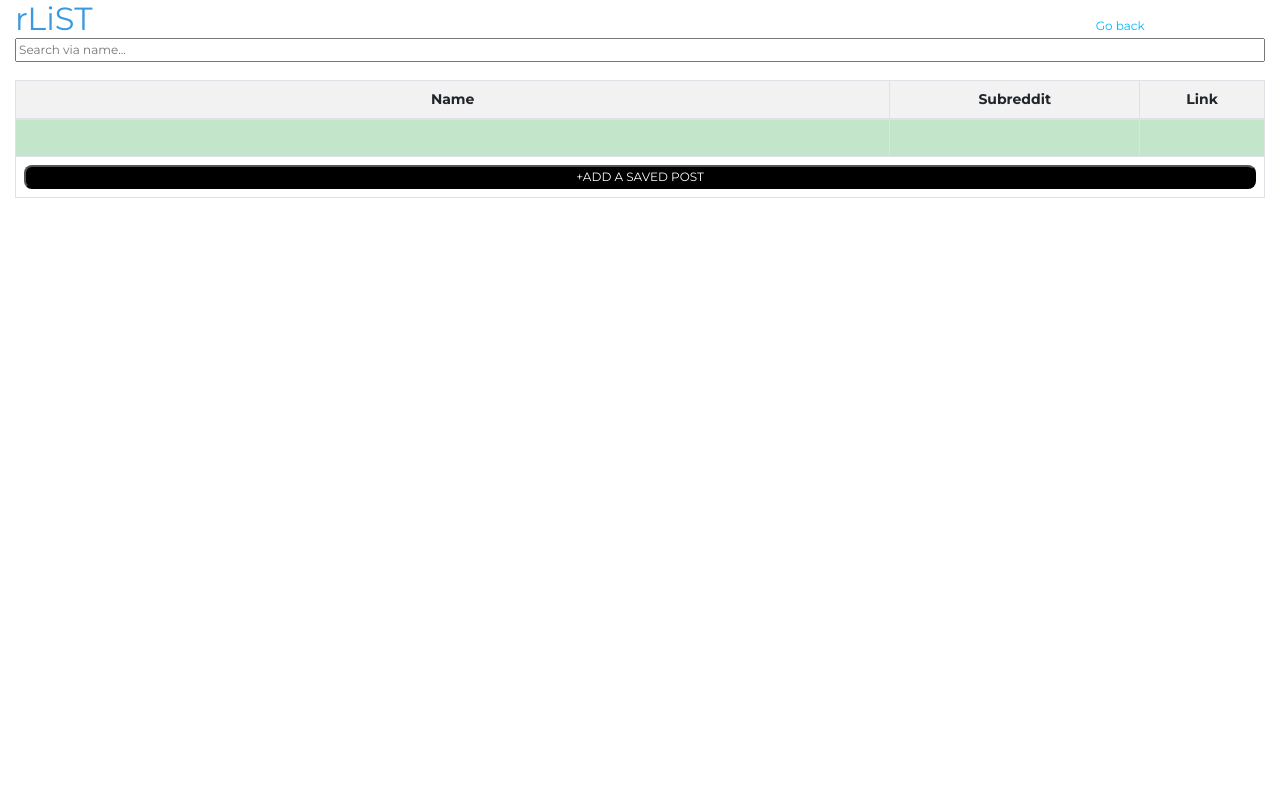
After one commit to mgkbadola/cataLiST, a Node server app: page /saveddit in a window 1280 px wide. The commit adds this page. Run offline with Node 20, Linux system fonts and the light colour scheme; data that the repository does not hold is empty.

Commit message:
Added saved reddit posts

```diff
--- a/app.js
+++ b/app.js
@@ -9,6 +9,7 @@ var usersRouter = require('./routes/users');
 var gamesRouter = require('./routes/games');
 var showsRouter = require('./routes/shows');
 var filmsRouter = require('./routes/films');
+var redditRouter = require('./routes/saveddit')
 
 var app = express();
 
@@ -26,7 +27,8 @@ app.use('/', indexRouter);
 app.use('/users', usersRouter);
 app.use('/games',gamesRouter);
 app.use('/shows',showsRouter);
-app.use('/films',filmsRouter);
+app.use('/films', filmsRouter);
+app.use('/saveddit', redditRouter);
 
 // catch 404 and forward to error handler
 app.use(function(req, res, next) {
--- a/db.js
+++ b/db.js
@@ -20,15 +20,22 @@ function getalldata(condition){
             sql='select * from films'
             break
         case 'gg':
-            sql='select * from game_genres'
+            sql = 'select * from game_genres'
             break
         case 'l':
-            sql='select * from languages'
+            sql = 'select * from languages'
             break
         case 'p':
-            sql='select * from platforms'
+            sql = 'select * from platforms'
             break
-        default: console.log('no data returned')
+        case 'r':
+            sql = 'select * from reddit_saved'
+            break
+        case 'sub':
+            sql = 'select * from subreddits'
+            break
+        default:
+            console.log('no data returned')
     }
     return new Promise(function (resolve, reject){
         connection.query(
@@ -111,22 +118,38 @@ function insertsingle(table,value){
         connection.query(
             sql,
             function (err,rows,cols) {
-                if(err){
+                if (err) {
                     reject(err)
                     console.log('error aa gaya!')
-                }
-                else
+                } else
                     resolve(rows)
             }
         )
     });
 }
 
-module.exports={
+function insert_reddit(name, sub, link = null) {
+    return new Promise(function (resolve, reject) {
+        var sql = `insert ignore into reddit_saved values ("${name}","${sub}","${link}");`
+        connection.query(
+            sql,
+            function (err, rows, cols) {
+                if (err) {
+                    reject(err)
+                    console.log('error aa gaya!')
+                } else
+                    resolve(rows)
+            }
+        )
+    });
+}
+
+module.exports= {
     getalldata,
     insertgame,
     insertshow,
     insertfilm,
     insertgenregame,
-    insertsingle
+    insertsingle,
+    insert_reddit
 }
--- a/public/stylesheets/style.css
+++ b/public/stylesheets/style.css
@@ -43,7 +43,7 @@ select {
   -moz-text-align-last: center;
 }
 
-datalist {
+option {
   text-align-last: center;
   text-align: center;
   -ms-text-align-last: center;
--- /dev/null
+++ b/routes/saveddit.js
@@ -0,0 +1,22 @@
+var express = require('express');
+var router = express.Router();
+var db = require('../db')
+
+router.get('/', function (req, res, next) {
+    db.getalldata('sub').then((subreddits) =>
+        db.getalldata('r').then((reddit) =>
+            res.render('saveddit', {subreddits, reddit, title: "cataLIST - Saved Reddit Posts/Comments"}
+            )
+        )
+    ).catch((err) => {
+        res.send(err)
+    })
+});
+router.post('/', function (req, res, next) {
+    var reddit = req.body
+    db.insert_reddit(reddit.name, reddit.sub, reddit.link)
+    db.insertsingle('subreddits', reddit.sub)
+    res.redirect('saveddit')
+});
+
+module.exports = router;
--- a/views/index.ejs
+++ b/views/index.ejs
@@ -17,6 +17,7 @@
       <li><h4><a href="games">Games</a></h4></li>
       <li><h4><a href="shows">Shows</a></h4></li>
       <li><h4><a href="films">Films</a></h4></li>
+      <li><h4><a href="saveddit">Saved Reddit Posts</a></h4></li>
     </ul>
   </div>
   </body>
--- /dev/null
+++ b/views/saveddit.ejs
@@ -0,0 +1,73 @@
+<!DOCTYPE html>
+<html lang="en">
+<head>
+    <title><%= title %></title>
+    <meta name="viewport" content="width=device-width, initial-scale=1.0, shrink-to-fit=no">
+    <link rel='stylesheet' href='/bootstrap/stylesheets/bootstrap.min.css'/>
+    <link rel='stylesheet' href='/stylesheets/style.css'/>
+</head>
+<body>
+<div id="wrapper">
+    <div class="container">
+        <div class="block-heading">
+            <h2 class="text-info" style="display: inline">rLiST</h2>
+            <a href="/" style="margin-left: 80%;">Go back</a>
+        </div>
+    </div>
+    <div class="container">
+        <input type="text" id="myInput" class="search-box" placeholder="Search via name..." onkeyup="search()"
+               title="Search for a post">
+    </div>
+    <br/>
+    <div class="container">
+        <table id="game-table" class="table table-striped table-bordered">
+            <colgroup>
+                <col style="width: 70%"/>
+                <col style="width: 20%"/>
+                <col style="width: 10%"/>
+            </colgroup>
+            <tr>
+                <th onclick="sortTable(0)">Name</th>
+                <th onclick="sortTable(1)">Subreddit</th>
+                <th>Link</th>
+            </tr>
+            <tbody>
+            <form action="saveddit" method="POST" autocomplete="off">
+                <tr style="background-color: #c3e6cb;">
+                    <td class="addtd"><input class="add" type="text" name="name" required></td>
+                    <td class="addtd">
+                        <input list="sub" class="add" name="sub">
+                        <datalist id="sub">
+                            <% for(x of subreddits){ %>
+                            <option value="<%= x.name %>">
+                                <% } %>
+                        </datalist>
+                    </td>
+                    <td class="addtd"><input class="add" type="text" name="link" required></td>
+                </tr>
+                <tr>
+                    <td colspan="3"><input type="submit" value="+ADD A SAVED POST" class="button"></td>
+                </tr>
+            </form>
+            <% for(post of reddit){ %>
+                <tr>
+                    <td><%= post.Name %></td>
+                    <td><%= post.Subreddit %></td>
+                    <td>
+                        <a target="_blank" href="https://reddit.com/r/<%= post.Subreddit %>/comments/<%= post.Link %>">
+                            Link
+                        </a>
+                    </td>
+            <tr>
+                <% } %>
+            </tbody>
+        </table>
+    </div>
+    <br/>
+</div>
+<div id="warning-message">
+    <h1>Rotate your screen to access the website!</h1>
+</div>
+</body>
+</html>
+<script src="/javascripts/script.js"></script>
--- a/views/shows.ejs
+++ b/views/shows.ejs
@@ -44,6 +44,8 @@
                             <option value="Cartoon">Cartoon</option>
                             <option value="Kid Show">Kid Show</option>
                             <option value="Show">Show</option>
+                            <option value="Infotainment">Infotainment</option>
+                            s
                         </select>
                     </td>
                     <td class="addtd">
```
